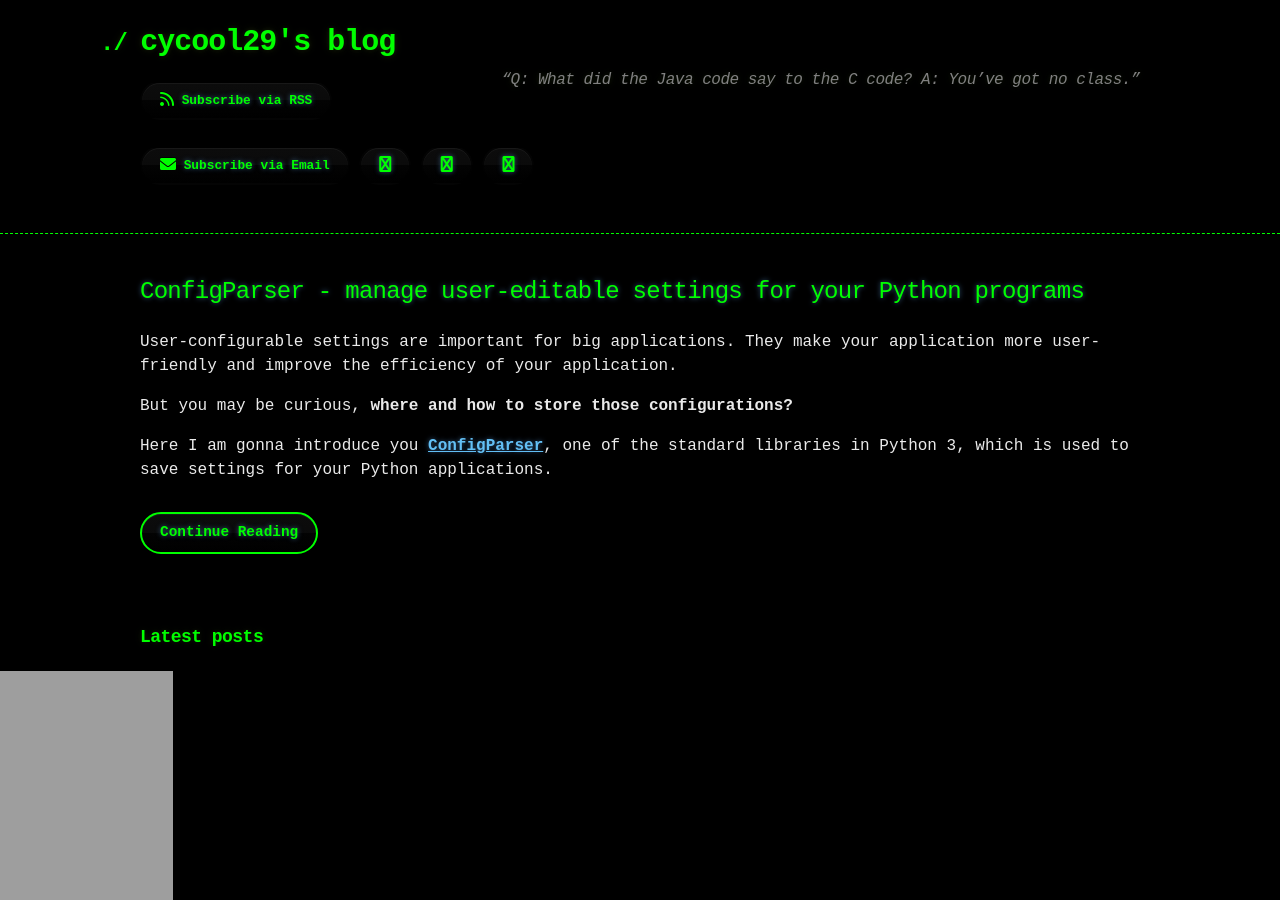
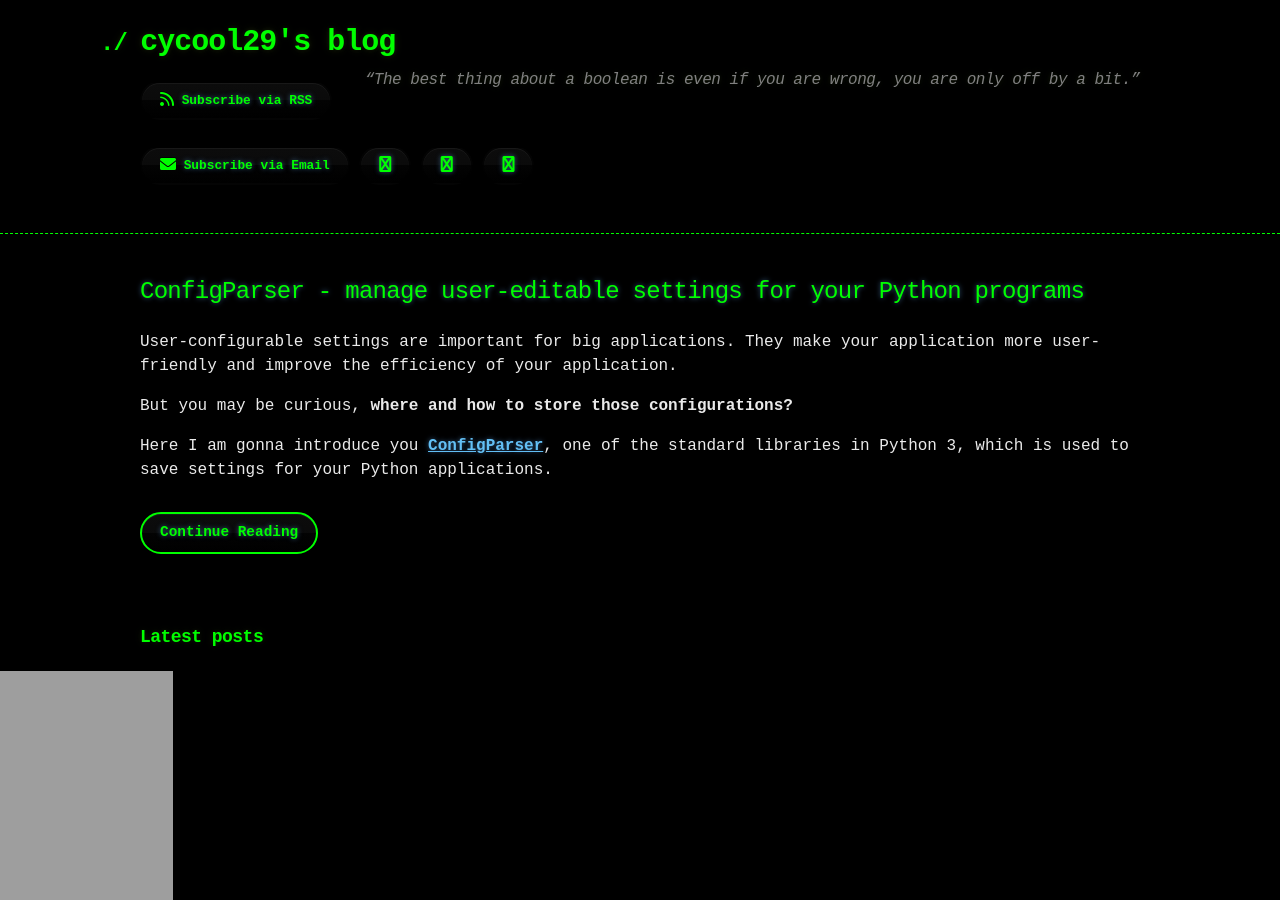
Before and after one commit to cycool29/cycool29.github.io, a Jekyll site: the page built from index.md, in a window 1280 px wide and 900 px high. Built offline with Jekyll 4.4.1, drawn with Linux system fonts in a browser that asks for light colours; a style sheet for code colours, icons or effects is not loaded.

Commit message:
Update quotes

```diff
--- a/_config.yml
+++ b/_config.yml
@@ -1,5 +1,5 @@
 title: cycool29's blog
-description: "“Q: What did the Java code say to the C code? A: You’ve got no class.” "
+description: "“The best thing about a boolean is even if you are wrong, you are only off by a bit.” "
 bio: A high school student. Intermediate in Python, Git, Bash. Learning JavaScript. He/Him. "
 author: cycool29
 url: https://cycool29.github.io
```
